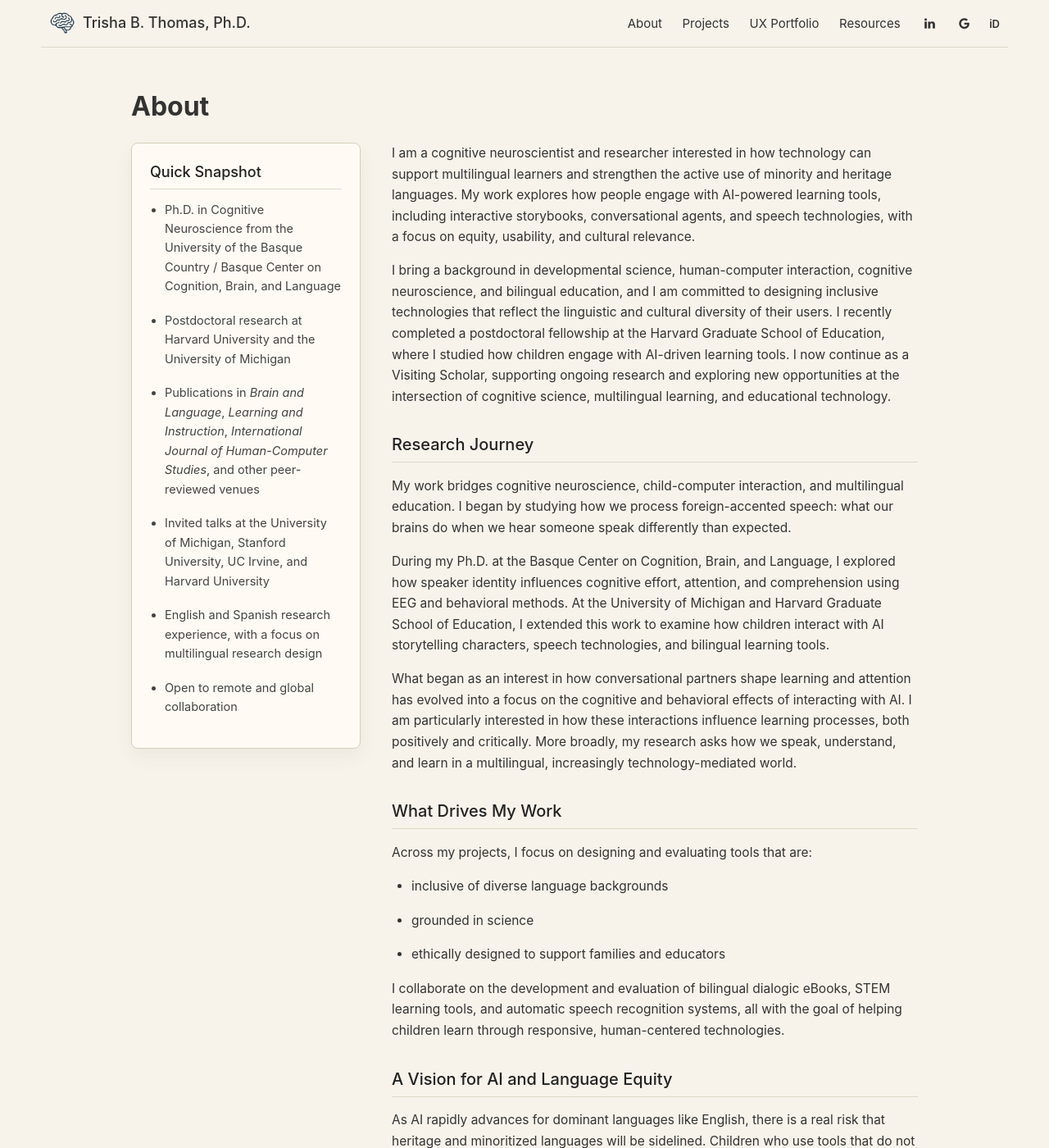
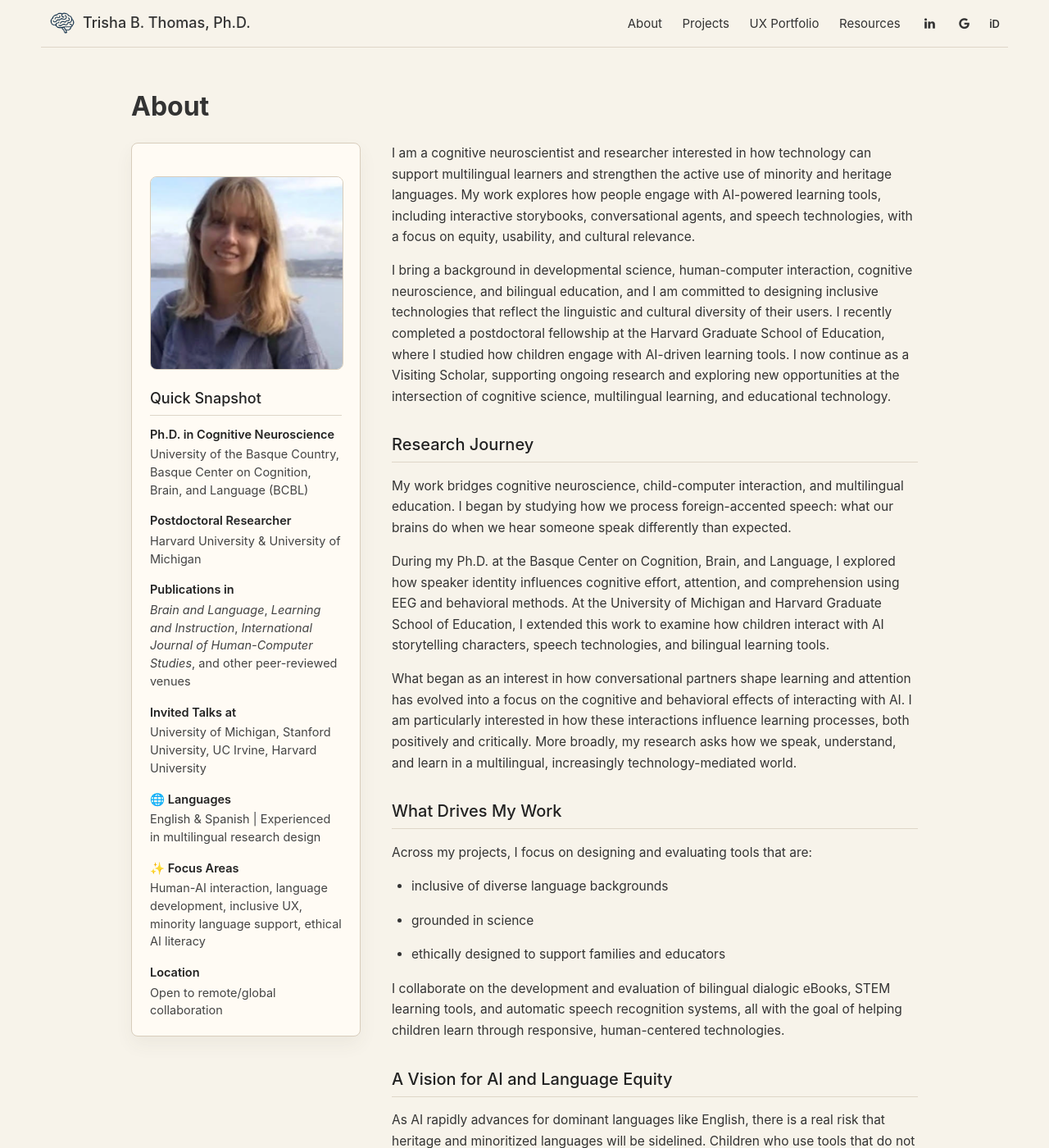
Before and after one commit to tthomas840/tthomas840.github.io, a Jekyll site: the page built from pages/about.md, in a window 1280 px wide and 1400 px high. Shown: the whole window at 82% size. Built offline with Jekyll 4.4.1, drawn with Linux system fonts in a browser that asks for light colours; nearby versions of some CDN libraries.

Commit message:
Add photo and structure About snapshot

```diff
--- a/_sass/_page.scss
+++ b/_sass/_page.scss
@@ -30,8 +30,19 @@
   border: 1px solid #d8cdbc;
   border-radius: 8px;
   box-shadow: 0 10px 22px rgba(72, 61, 45, 0.06);
-  min-height: 560px;
+  min-height: 680px;
   padding: 24px 22px 20px;
+}
+
+.about-snapshot-photo {
+  aspect-ratio: 1 / 1;
+  border: 1px solid #d8cdbc;
+  border-radius: 8px;
+  display: block;
+  margin: 0 auto 24px;
+  object-fit: cover;
+  object-position: center;
+  width: 100%;
 }
 
 .snapshot-callout h2 {
@@ -43,16 +54,35 @@
   padding-bottom: 8px;
 }
 
-.snapshot-callout ul {
-  list-style-position: outside;
-  margin: 0 0 0 18px;
+.snapshot-list {
+  margin: 0;
 }
 
-.snapshot-callout li {
+.snapshot-list dt {
+  color: #222;
+  font-size: 14.5px;
+  font-weight: 600;
+  line-height: 1.35;
+  margin-top: 17px;
+}
+
+.snapshot-list dt:first-child {
+  margin-top: 0;
+}
+
+.snapshot-list dt:nth-of-type(5)::before {
+  content: "🌐 ";
+}
+
+.snapshot-list dt:nth-of-type(6)::before {
+  content: "✨ ";
+}
+
+.snapshot-list dd {
   color: #444;
   font-size: 14.5px;
-  line-height: 1.62;
-  margin-bottom: 18px;
+  line-height: 1.5;
+  margin: 4px 0 0;
 }
 
 .about-main > p:first-child {
--- a/pages/about.md
+++ b/pages/about.md
@@ -10,14 +10,32 @@ page_class: about-page-content
 <div class="about-grid" markdown="1">
 <aside class="snapshot-callout" markdown="1">
 
+<img class="about-snapshot-photo" src="{{ site.github.url }}/assets/img/about/about-profile-lake.png" alt="Trisha Thomas by the water">
+
 ## Quick Snapshot
 
-- Ph.D. in Cognitive Neuroscience from the University of the Basque Country / Basque Center on Cognition, Brain, and Language
-- Postdoctoral research at Harvard University and the University of Michigan
-- Publications in *Brain and Language*, *Learning and Instruction*, *International Journal of Human-Computer Studies*, and other peer-reviewed venues
-- Invited talks at the University of Michigan, Stanford University, UC Irvine, and Harvard University
-- English and Spanish research experience, with a focus on multilingual research design
-- Open to remote and global collaboration
+<dl class="snapshot-list">
+  <dt>Ph.D. in Cognitive Neuroscience</dt>
+  <dd>University of the Basque Country, Basque Center on Cognition, Brain, and Language (BCBL)</dd>
+
+  <dt>Postdoctoral Researcher</dt>
+  <dd>Harvard University & University of Michigan</dd>
+
+  <dt>Publications in</dt>
+  <dd><em>Brain and Language</em>, <em>Learning and Instruction</em>, <em>International Journal of Human-Computer Studies</em>, and other peer-reviewed venues</dd>
+
+  <dt>Invited Talks at</dt>
+  <dd>University of Michigan, Stanford University, UC Irvine, Harvard University</dd>
+
+  <dt>Languages</dt>
+  <dd>English & Spanish | Experienced in multilingual research design</dd>
+
+  <dt>Focus Areas</dt>
+  <dd>Human-AI interaction, language development, inclusive UX, minority language support, ethical AI literacy</dd>
+
+  <dt>Location</dt>
+  <dd>Open to remote/global collaboration</dd>
+</dl>
 
 </aside>
 <div class="about-main" markdown="1">
```
Also changed, not shown: assets/img/about/about-profile-lake.png (added).
